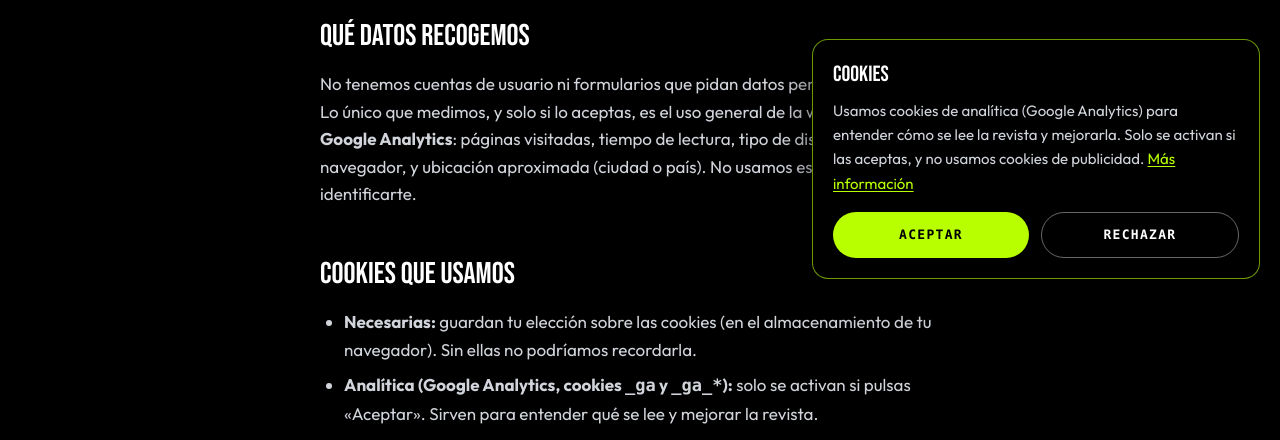
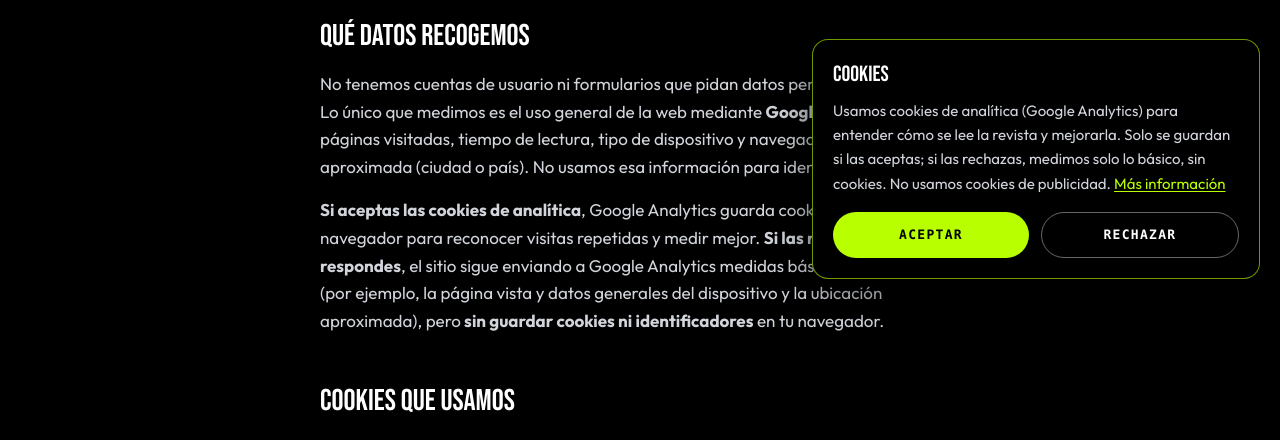
Before and after one commit to Zwartmit/Revista-Bifido, a Next.js app: page /privacidad in a window 1280 px wide. Shown: the part 501-941 px from the top of the page. Built offline with nearby package versions, Linux system fonts and the light colour scheme; no server answers.

Commit message:
feat: add privacy policy page and cookie consent banner

```diff
--- a/app/(website)/privacidad/page.tsx
+++ b/app/(website)/privacidad/page.tsx
@@ -25,15 +25,21 @@ export default function PrivacidadPage() {
 
       <h2 className={H2}>Qué datos recogemos</h2>
       <p className={P}>
-        No tenemos cuentas de usuario ni formularios que pidan datos personales en el sitio. Lo único que medimos, y solo si
-        lo aceptas, es el uso general de la web mediante <strong>Google Analytics</strong>: páginas visitadas, tiempo de lectura,
-        tipo de dispositivo y navegador, y ubicación aproximada (ciudad o país). No usamos esa información para identificarte.
+        No tenemos cuentas de usuario ni formularios que pidan datos personales en el sitio. Lo único que medimos es el uso
+        general de la web mediante <strong>Google Analytics</strong>: páginas visitadas, tiempo de lectura, tipo de dispositivo y
+        navegador, y ubicación aproximada (ciudad o país). No usamos esa información para identificarte.
+      </p>
+      <p className={P}>
+        <strong>Si aceptas las cookies de analítica</strong>, Google Analytics guarda cookies en tu navegador para reconocer
+        visitas repetidas y medir mejor. <strong>Si las rechazas o no respondes</strong>, el sitio sigue enviando a Google Analytics
+        medidas básicas de la visita (por ejemplo, la página vista y datos generales del dispositivo y la ubicación aproximada), pero
+        <strong> sin guardar cookies ni identificadores</strong> en tu navegador.
       </p>
 
       <h2 className={H2}>Cookies que usamos</h2>
       <ul className="list-disc pl-6 space-y-2 mb-4">
         <li className={LI}><strong>Necesarias:</strong> guardan tu elección sobre las cookies (en el almacenamiento de tu navegador). Sin ellas no podríamos recordarla.</li>
-        <li className={LI}><strong>Analítica (Google Analytics, cookies <code>_ga</code> y <code>_ga_*</code>):</strong> solo se activan si pulsas «Aceptar». Sirven para entender qué se lee y mejorar la revista.</li>
+        <li className={LI}><strong>Analítica (Google Analytics, cookies <code>_ga</code> y <code>_ga_*</code>):</strong> estas cookies solo se guardan si pulsas «Aceptar». Sirven para entender qué se lee y mejorar la revista.</li>
         <li className={LI}><strong>Publicidad:</strong> no usamos cookies de publicidad ni de seguimiento entre sitios.</li>
       </ul>
       <p className={P}>
@@ -52,7 +58,8 @@ export default function PrivacidadPage() {
       <p className={P}>
         De acuerdo con la Ley 1581 de 2012 (protección de datos personales en Colombia) puedes conocer, actualizar, rectificar y
         solicitar la supresión de tus datos, así como revocar la autorización que nos hayas dado. Para ejercer estos derechos,
-        escríbenos desde la página de <Link href="/contactanos" className="underline underline-offset-2 text-bifido-neon hover:text-white">Contáctanos</Link>.
+        escríbenos a <a href="mailto:bifidomedio@gmail.com" className="underline underline-offset-2 text-bifido-neon hover:text-white">bifidomedio@gmail.com</a> o desde la
+        página de <Link href="/contactanos" className="underline underline-offset-2 text-bifido-neon hover:text-white">Contáctanos</Link>.
       </p>
 
       <h2 className={H2}>Cambios en esta política</h2>
--- a/components/CookieConsent.tsx
+++ b/components/CookieConsent.tsx
@@ -35,7 +35,7 @@ export default function CookieConsent() {
       <p className="font-display text-xl text-white mb-2">Cookies</p>
       <p className="text-sm text-gray-300 leading-relaxed mb-4">
         Usamos cookies de analítica (Google Analytics) para entender cómo se lee la revista y mejorarla.
-        Solo se activan si las aceptas, y no usamos cookies de publicidad.{' '}
+        Solo se guardan si las aceptas; si las rechazas, medimos solo lo básico, sin cookies. No usamos cookies de publicidad.{' '}
         <Link href="/privacidad" className="underline underline-offset-2 text-bifido-neon hover:text-white">
           Más información
         </Link>
```
